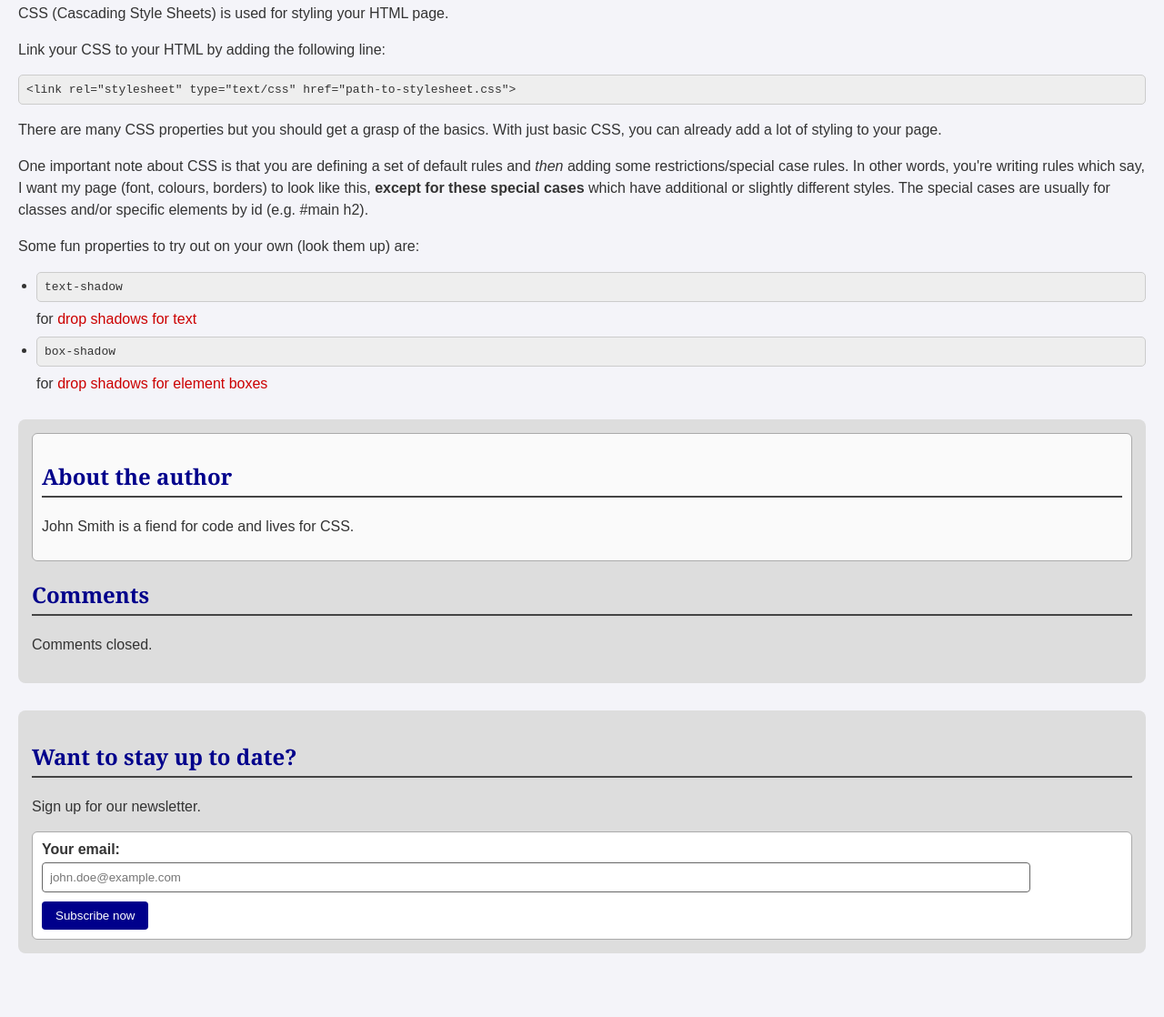
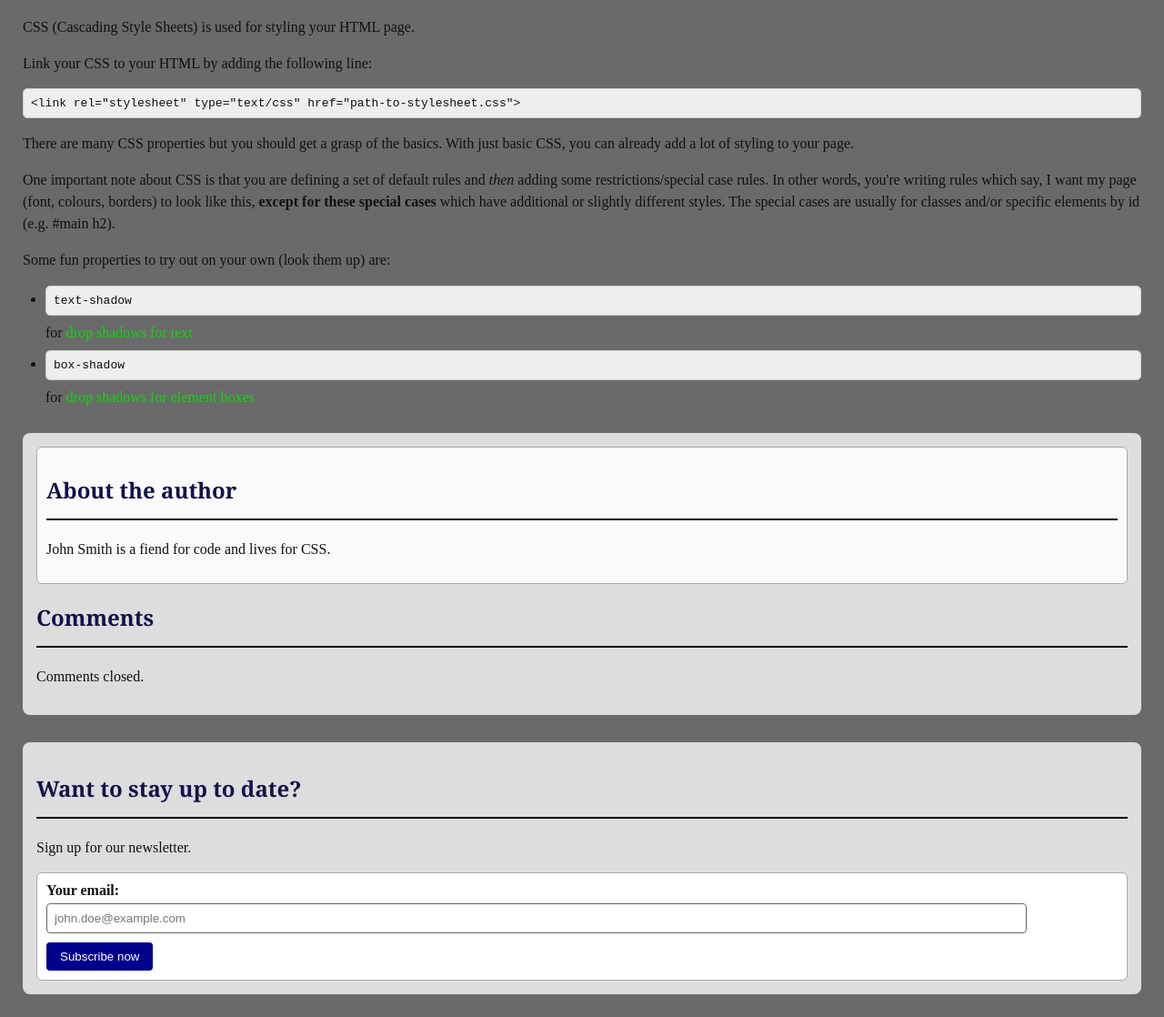
Before and after one commit to zabocaman/Web-Design---HTTP-5121-0NA, a plain HTML site: page lab3-files/lab3.html in a window 1280 px wide. Shown: the part 110-1228 px from the top of the page at 91% size. Before the commit the page ends 1178 px from the top, so only its background shows below. Drawn offline with Linux system fonts and the light colour scheme.

Commit message:
Updated final versions

```diff
--- a/lab3-files/css/styles.css
+++ b/lab3-files/css/styles.css
@@ -1,64 +1,91 @@
-/* Default page styles */
-body {
-  font-family: Arial, sans-serif;  /* page font */
-  background-color: #f4f4f9;       /* light gray background */
-  color: #333;                     /* dark text color */
+/* HTML-Lab3-WarrenChanansingh.zip */
+/*
+
+The semantics are good but if you need to add a wrapper div, then do so but keep in mind the structure of the content that you don't modify so much that the content meaning has changed. You may add classes or ids if needed.
+Add default styling for:
+the page font
+heading font
+links (including hover styling)
+Add any other styling to individual elements so that the content looks completely styled (i.e. I don't want to see just three things styled).
+
+Make use of:
+border and border-radius
+color
+font
+background-color
+Use margin and padding to adjust spacing if need be (e.g. to adjust the gap between form components). */
+
+
+body
+{
+  font-family: 'Times New Roman', Times, serif; /* default styling for page font */
+  background-color: #6b6a6a;
+  color: #120f0f;
   margin: 0;
-  padding: 20px;
+  padding: 25px;
 }
 
-/* Headings */
-h1, h2 {
-  font-family: Georgia, serif;     /* heading font */
-  color: darkblue;
-  border-bottom: 2px solid #444;   /* underline effect */
-  padding-bottom: 5px;
+
+h1, h2 /* testing two in 1 styling for both headings */
+{
+  font-family: Georgia, serif;     /* default styling for heading font */
+  color: rgb(18, 18, 74);
+  border-bottom: 2px solid #090909;
+  padding-bottom: 15px;
 }
 
-/* Paragraphs */
-p {
+
+p
+{
   line-height: 1.5;
   margin-bottom: 15px;
 }
 
-/* Links */
-a {
-  color: #cc0000;
+
+a /*hover styling for links */
+{
+  color: #0ed70e; /* default styling for links */
   text-decoration: none;
 }
-a:hover {
-  color: #ff6600;
+
+a:hover /*hover styling for links */
+{
+  color: #0831a4; /* default hover styling for links */
   text-decoration: underline;
 }
 
-/* Code block styling */
-code {
+
+code /* this was interesting to read the section in html. Balancing both HTML and CSS proves to be a referencing challenge for me */
+{
   display: block;
   background-color: #eee;
   border: 1px solid #ccc;
-  border-radius: 5px;    /* rounded edges */
+  border-radius: 5px;    /* use of border and border radius as per requirements */
   padding: 8px;
   margin: 10px 0;
 }
 
-/* Lists */
-ul {
-  padding-left: 20px;
-  margin-bottom: 20px;
-}
-li {
-  margin: 5px 0;
+ul
+{
+  padding-left: 25px;
+  margin-bottom: 25px;
 }
 
-/* Footer sections */
-footer {
+li {
+  margin: 10px 0;
+}
+
+
+
+footer
+{
   margin-top: 30px;
   padding: 15px;
   background-color: #ddd;
   border-radius: 8px;
 }
 
-/* Author aside */
+
 #author {
   border: 1px solid #aaa;
   border-radius: 6px;
@@ -67,7 +94,7 @@ footer {
   background-color: #fafafa;
 }
 
-/* Newsletter form */
+
 form {
   margin-top: 10px;
   padding: 10px;
@@ -75,26 +102,33 @@ form {
   border-radius: 6px;
   background-color: #fff;
 }
+
 label {
   display: block;
   margin-bottom: 5px;
   font-weight: bold;
 }
-input[type="email"] {
+
+input[type="email"] /* Styling for the email input field. Googled the 'type' feature */
+{
   width: 90%;
   padding: 8px;
   margin-bottom: 10px;
   border: 1px solid #666;
   border-radius: 4px;
 }
-button {
+
+button
+{
   background-color: darkblue;
   color: white;
   padding: 8px 15px;
   border: none;
   border-radius: 4px;
-  cursor: pointer;
+  cursor: pointer; /* This was fun to play with */
 }
-button:hover {
+
+button:hover
+{
   background-color: navy;
 }
--- a/lab3-files/lab3.html
+++ b/lab3-files/lab3.html
@@ -3,7 +3,8 @@
   <head>
     <meta charset="utf-8">
     <title>Lab 3</title>
-    <link rel="stylesheet" type="text/css" href="styles.css">
+    <link rel="stylesheet" type="text/css" href="css/styles.css"> <!--Link to CSS folder-->
+    <!--<link rel="stylesheet" type="text/css" href="styles.css">  Link to your CSS file -->
   </head>
   <body>
     <main id="main">
@@ -11,7 +12,7 @@
       <p>CSS (Cascading Style Sheets) is used for styling your HTML page.</p>
       <p>Link your CSS to your HTML by adding the following line:</p>
       <div>
-        <code>&lt;link rel="stylesheet" type="text/css" href="path-to-stylesheet.css"&gt;</code>
+        <code>&lt;link rel="stylesheet" type="text/css" href="path-to-stylesheet.css"&gt;</code> <!--Note to self to style this-->
       </div>
       <p>There are many CSS properties but you should get a grasp of the basics.
          With just basic CSS, you can already add a lot of styling to your page.</p>
--- a/lab3-files/styles.css
+++ /dev/null
@@ -1,100 +0,0 @@
-/* Default page styles */
-body {
-  font-family: Arial, sans-serif;  /* page font */
-  background-color: #f4f4f9;       /* light gray background */
-  color: #333;                     /* dark text color */
-  margin: 0;
-  padding: 20px;
-}
-
-/* Headings */
-h1, h2 {
-  font-family: Georgia, serif;     /* heading font */
-  color: darkblue;
-  border-bottom: 2px solid #444;   /* underline effect */
-  padding-bottom: 5px;
-}
-
-/* Paragraphs */
-p {
-  line-height: 1.5;
-  margin-bottom: 15px;
-}
-
-/* Links */
-a {
-  color: #cc0000;
-  text-decoration: none;
-}
-a:hover {
-  color: #ff6600;
-  text-decoration: underline;
-}
-
-/* Code block styling */
-code {
-  display: block;
-  background-color: #eee;
-  border: 1px solid #ccc;
-  border-radius: 5px;    /* rounded edges */
-  padding: 8px;
-  margin: 10px 0;
-}
-
-/* Lists */
-ul {
-  padding-left: 20px;
-  margin-bottom: 20px;
-}
-li {
-  margin: 5px 0;
-}
-
-/* Footer sections */
-footer {
-  margin-top: 30px;
-  padding: 15px;
-  background-color: #ddd;
-  border-radius: 8px;
-}
-
-/* Author aside */
-#author {
-  border: 1px solid #aaa;
-  border-radius: 6px;
-  padding: 10px;
-  margin-bottom: 15px;
-  background-color: #fafafa;
-}
-
-/* Newsletter form */
-form {
-  margin-top: 10px;
-  padding: 10px;
-  border: 1px solid #aaa;
-  border-radius: 6px;
-  background-color: #fff;
-}
-label {
-  display: block;
-  margin-bottom: 5px;
-  font-weight: bold;
-}
-input[type="email"] {
-  width: 90%;
-  padding: 8px;
-  margin-bottom: 10px;
-  border: 1px solid #666;
-  border-radius: 4px;
-}
-button {
-  background-color: darkblue;
-  color: white;
-  padding: 8px 15px;
-  border: none;
-  border-radius: 4px;
-  cursor: pointer;
-}
-button:hover {
-  background-color: navy;
-}
```
